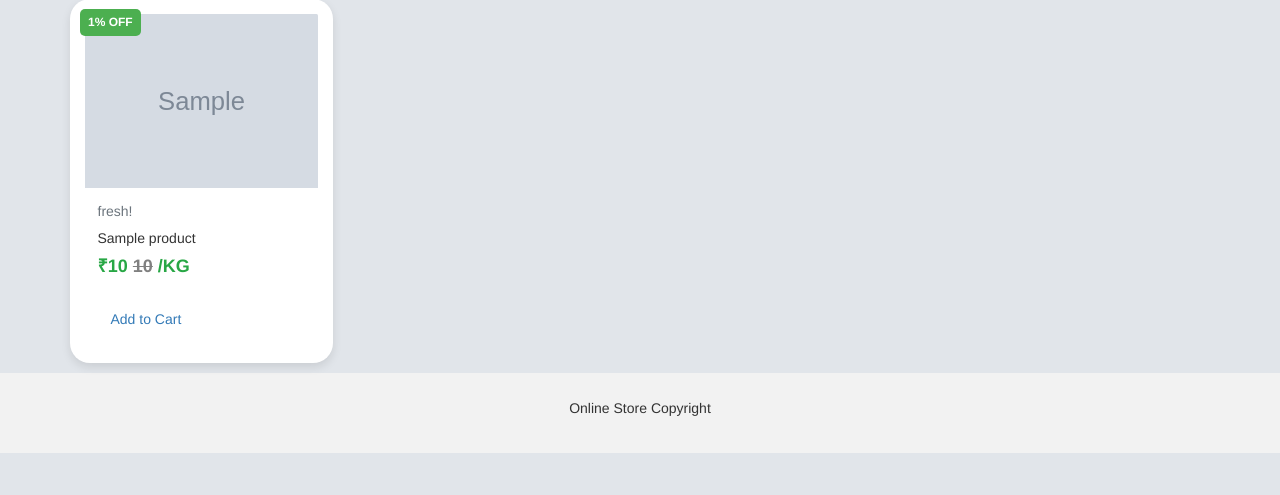
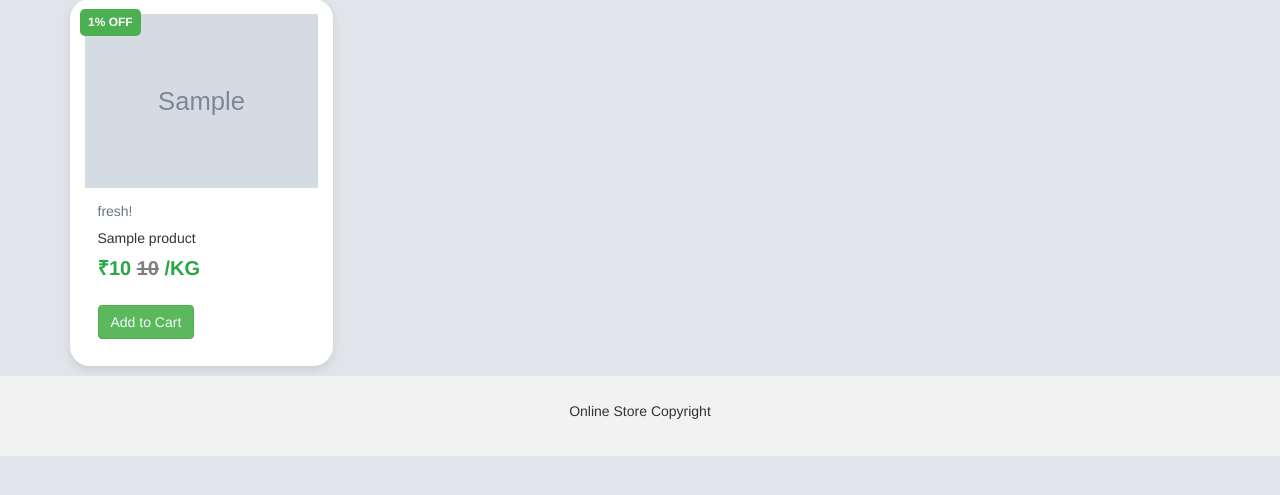
Before and after one commit to Srinivasa-Ramesh/django-docker, a Django app: page /home/ in a window 1280 px wide. Shown: the part 133-628 px from the top of the page. Run offline with Django 5.2, Linux system fonts and the light colour scheme; tables that the repository leaves empty hold one stand-in row (values such as "Sample post"); grey boxes marked "Sample" are stand-in pictures; some libraries are stand-ins or nearby versions.

Commit message:
update home button

```diff
--- a/products/static/css/styles.css
+++ b/products/static/css/styles.css
@@ -38,11 +38,11 @@ body {
    color: grey;
 }
 .price {
-   font-size: 18px;
+   font-size: 20px;
    font-weight: bold;
    color: #28a745;
 }
-.btn add-btn {
+btn add-btn {
    width: 100%;
    border: 2px solid #7CFC00;
    color: #7CFC00;
--- a/products/templates/users/base.html
+++ b/products/templates/users/base.html
@@ -9,14 +9,12 @@
 
 
     <link rel="icon" href="./favicon.ico" type="image/x-icon">
-    <link rel="stylesheet"
-          href=
-"https://maxcdn.bootstrapcdn.com/bootstrap/4.0.0/css/bootstrap.min.css" />
+    <link rel="stylesheet"href="https://maxcdn.bootstrapcdn.com/bootstrap/4.0.0/css/bootstrap.min.css" />
     <link rel="stylesheet" href="https://maxcdn.bootstrapcdn.com/bootstrap/3.4.1/css/bootstrap.min.css">
-
+    <link rel="stylesheet" href="{% static 'css/styles.css' %}">
     <script src="https://ajax.googleapis.com/ajax/libs/jquery/3.7.1/jquery.min.js"></script>
     <script src="https://maxcdn.bootstrapcdn.com/bootstrap/3.4.1/js/bootstrap.min.js"></script>
-    <link rel="stylesheet" href="{% static 'css/styles.css' %}">
+
   </head>
   <body>
 
--- a/products/templates/users/home.html
+++ b/products/templates/users/home.html
@@ -33,7 +33,8 @@
                     <h5 class="card-title">{{ vegetable.name }}</h5>
                     <p class="mb-1 price">₹{{ vegetable.final_price }} <span
                             class="old-price">{{ vegetable.price }}</span> /KG</p><br>
-                    <a class="btn add-btn"  href="{% url 'cart' %}"> Add to Cart </a>
+
+                    <button class="btn btn-success" s><a  href="{% url 'cart' %}"  style="color: aliceblue; text-decoration: none"> Add to Cart </a></button>
 
                 </div>
             </div>
```
